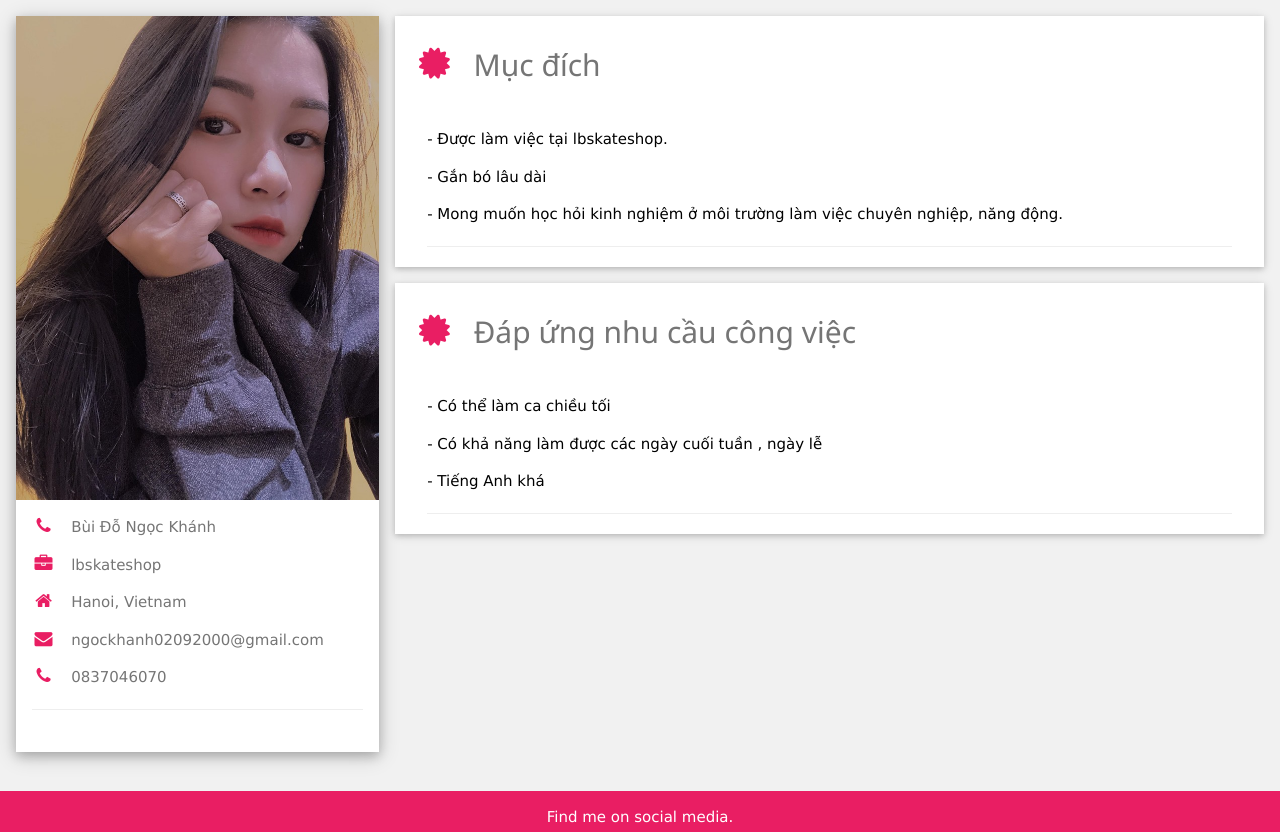
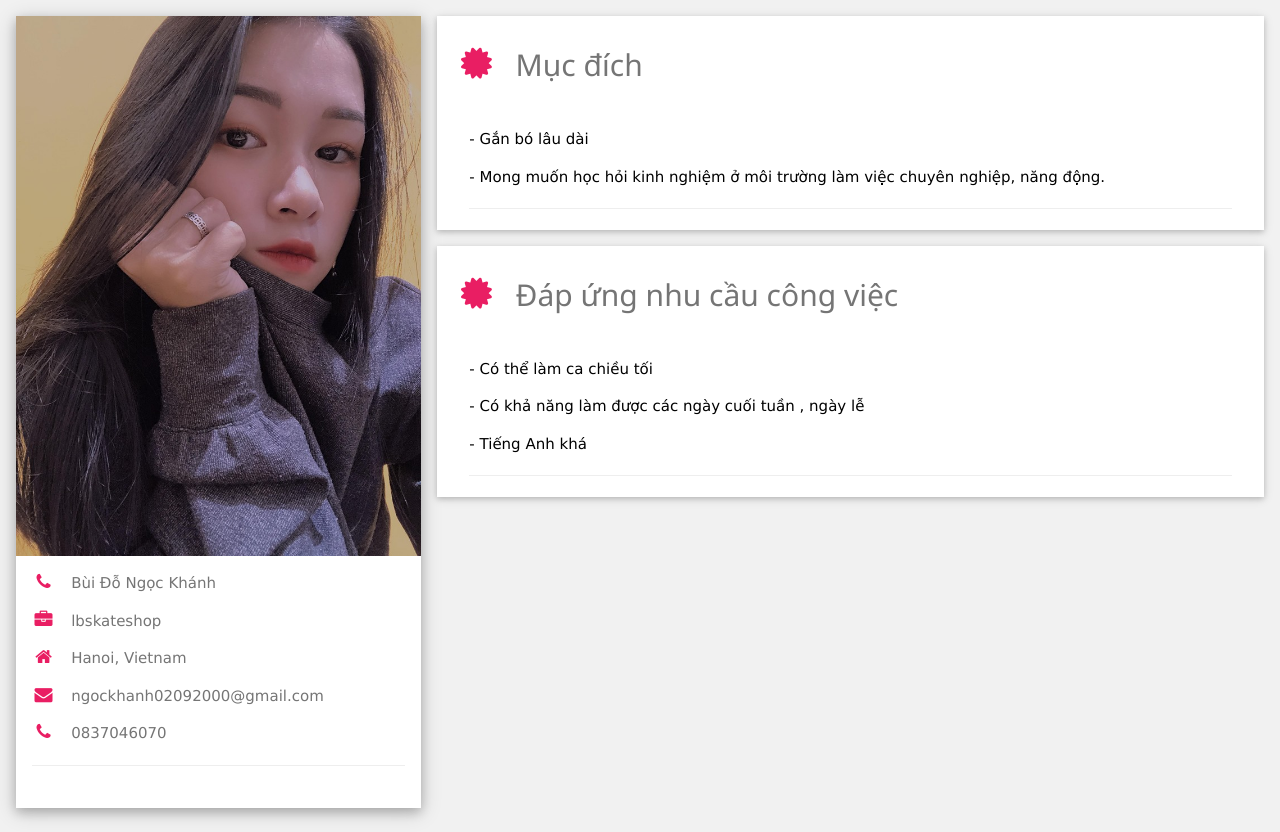
Before and after one commit to buidongockhanh/cv, a plain HTML site: page index.html in a window 1280 px wide. Shown: the top 832 px of the page. Drawn offline with Linux system fonts and the light colour scheme.

Commit message:
Update index.html

```diff
--- a/index.html
+++ b/index.html
@@ -82,8 +82,8 @@ hr{border:0;border-top:1px solid #eee;margin:20px 0}
 .w3-col.s1{width:8.33333%}.w3-col.s2{width:16.66666%}.w3-col.s3{width:24.99999%}.w3-col.s4{width:33.33333%}
 .w3-col.s5{width:41.66666%}.w3-col.s6{width:49.99999%}.w3-col.s7{width:58.33333%}.w3-col.s8{width:66.66666%}
 .w3-col.s9{width:74.99999%}.w3-col.s10{width:83.33333%}.w3-col.s11{width:91.66666%}.w3-col.s12{width:99.99999%}
-@media (min-width:601px){.w3-col.m1{width:8.33333%}.w3-col.m2{width:16.66666%}.w3-col.m3,.w3-quarter{width:24.99999%}.w3-col.m4,.w3-third{width:30%}
-.w3-col.m5{width:41.66666%}.w3-col.m6,.w3-half{width:49.99999%}.w3-col.m7{width:58.33333%}.w3-col.m8,.w3-twothird{width:70%}
+@media (min-width:601px){.w3-col.m1{width:8.33333%}.w3-col.m2{width:16.66666%}.w3-col.m3,.w3-quarter{width:24.99999%}.w3-col.m4,.w3-third{width:33.333333%}
+.w3-col.m5{width:41.66666%}.w3-col.m6,.w3-half{width:49.99999%}.w3-col.m7{width:58.33333%}.w3-col.m8,.w3-twothird{width:66.666666%}
 .w3-col.m9,.w3-threequarter{width:74.99999%}.w3-col.m10{width:83.33333%}.w3-col.m11{width:91.66666%}.w3-col.m12{width:99.99999%}}
 @media (min-width:993px){.w3-col.l1{width:8.33333%}.w3-col.l2{width:16.66666%}.w3-col.l3{width:24.99999%}.w3-col.l4{width:33.33333%}
 .w3-col.l5{width:41.66666%}.w3-col.l6{width:49.99999%}.w3-col.l7{width:58.33333%}.w3-col.l8{width:66.66666%}
@@ -253,7 +253,6 @@ hr{border:0;border-top:1px solid #eee;margin:20px 0}
       <div class="w3-container w3-card-2 w3-white w3-margin-bottom">
         <h2 class="w3-text-grey w3-padding-16"><i class="fa fa-certificate fa-fw w3-margin-right w3-xxlarge w3-text-pink"></i>Mục đích</h2>
         <div class="w3-container">
-          <p>- Được làm việc tại lbskateshop.</p>
           <p>- Gắn bó lâu dài </p>
           <p>- Mong muốn học hỏi kinh nghiệm ở môi trường làm việc chuyên nghiệp, năng động. </p>
 
```
